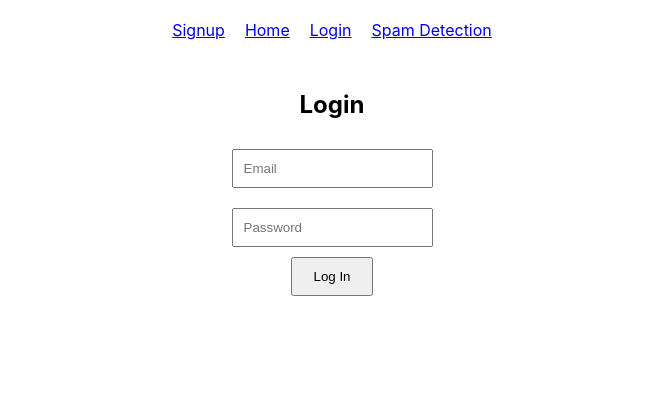
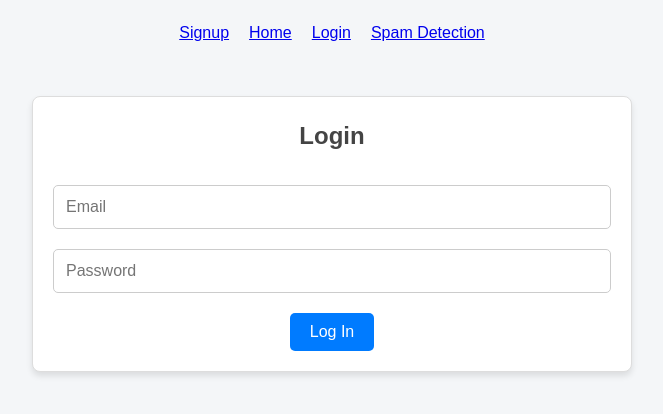
Before and after one commit to g00405662FYP/SpamShield-Frontend, a React (Create React App) app in the folder spamshield-frontend/: page /login in a window 1280 px wide. Shown: the top 414 px of the page, without its empty margins (308-971 px from the left). Built offline with nearby package versions, Linux system fonts and the light colour scheme.

Commit message:
Refactor Home, Login, Signup, and Detection components for improved styling and message handling; add global styles

```diff
--- a/spamshield-frontend/src/components/Home.js
+++ b/spamshield-frontend/src/components/Home.js
@@ -2,8 +2,9 @@ import React from 'react';
 
 function Home() {
   return (
-    <div style={{ textAlign: 'center', marginTop: '50px' }}>
+    <div className="container">
       <h1>Welcome to SpamShield</h1>
+      <p>Protecting your inbox from spam messages.</p>
     </div>
   );
 }
--- a/spamshield-frontend/src/components/Login.js
+++ b/spamshield-frontend/src/components/Login.js
@@ -12,36 +12,34 @@ function Login() {
     e.preventDefault();
     const { data, error } = await supabase.auth.signInWithPassword({ email, password });
     if (error) {
-      setMessage(error.message);
+      setMessage({ type: 'error', text: error.message });
     } else {
       localStorage.setItem('access_token', data.session.access_token);
-      setMessage('Login successful!');
+      setMessage({ type: 'success', text: 'Login successful!' });
       navigate('/dashboard');
     }
   };
 
   return (
-    <form onSubmit={handleLogin} style={{ textAlign: 'center', marginTop: '50px' }}>
+    <div className="container">
       <h2>Login</h2>
+      <form onSubmit={handleLogin}>
         <input
           type="email"
           placeholder="Email"
           value={email}
           onChange={(e) => setEmail(e.target.value)}
-        style={{ margin: '10px', padding: '10px' }}
         />
-      <br />
         <input
           type="password"
           placeholder="Password"
           value={password}
           onChange={(e) => setPassword(e.target.value)}
-        style={{ margin: '10px', padding: '10px' }}
         />
-      <br />
-      <button type="submit" style={{ padding: '10px 20px' }}>Log In</button>
-      <p>{message}</p>
+        <button type="submit">Log In</button>
       </form>
+      {message && <p className={`message ${message.type}`}>{message.text}</p>}
+    </div>
   );
 }
 
--- a/spamshield-frontend/src/components/detection.js
+++ b/spamshield-frontend/src/components/detection.js
@@ -28,7 +28,7 @@ function Detection() {
 
   return (
     <div style={{ textAlign: 'center', marginTop: '50px' }}>
-      <h2>Forum: Test Spam/Ham</h2>
+      <h2>Test Spam/Ham</h2>
       <textarea
         rows="4"
         cols="50"
@@ -42,12 +42,14 @@ function Detection() {
         Classify
       </button>
       {result && (
-        <div style={{ marginTop: '20px' }}>
-          <h3>Result</h3>
-          <p><strong>Message:</strong> {result.text}</p>
-          <p><strong>Classification:</strong> {result.classification}</p>
-        </div>
-      )}
+  <div style={{ marginTop: '20px' }}>
+    <h3>Result</h3>
+    <p><strong>Message:</strong> {result.text}</p>
+    <p><strong>Classification:</strong> {result.label}</p>
+    <p><strong>Confidence Score:</strong> {result.score}</p>
+  </div>
+)}
+
       {error && <p style={{ color: 'red' }}>{error}</p>}
     </div>
   );
--- a/spamshield-frontend/src/components/signup.js
+++ b/spamshield-frontend/src/components/signup.js
@@ -10,15 +10,16 @@ function Signup() {
     e.preventDefault();
     const { error } = await supabase.auth.signUp({ email, password });
     if (error) {
-      setMessage(error.message);
+      setMessage({ type: 'error', text: error.message });
     } else {
-      setMessage('Signup successful! Check your email for verification.');
+      setMessage({ type: 'success', text: 'Signup successful! Check your email for verification.' });
     }
   };
 
   return (
+    <div className="container">
+      <h2>Signup</h2>
       <form onSubmit={handleSignup}>
-      <h2>Signup</h2>
         <input
           type="email"
           placeholder="Email"
@@ -32,8 +33,9 @@ function Signup() {
           onChange={(e) => setPassword(e.target.value)}
         />
         <button type="submit">Sign Up</button>
-      <p>{message}</p>
       </form>
+      {message && <p className={`message ${message.type}`}>{message.text}</p>}
+    </div>
   );
 }
 
--- /dev/null
+++ b/spamshield-frontend/src/components/styles.css
@@ -0,0 +1,83 @@
+/* General Reset */
+* {
+    margin: 0;
+    padding: 0;
+    box-sizing: border-box;
+    font-family: Arial, Helvetica, sans-serif;
+  }
+
+  /* Body Styling */
+  body {
+    background-color: #f4f6f8;
+    color: #333;
+    line-height: 1.6;
+  }
+
+  /* Container Styling */
+  .container {
+    max-width: 600px;
+    margin: 50px auto;
+    padding: 20px;
+    background: #fff;
+    border: 1px solid #ddd;
+    border-radius: 8px;
+    box-shadow: 0px 4px 6px rgba(0, 0, 0, 0.1);
+    text-align: center;
+  }
+
+  /* Input Fields */
+  input, textarea {
+    width: 100%;
+    margin: 10px 0;
+    padding: 12px;
+    border: 1px solid #ccc;
+    border-radius: 5px;
+    font-size: 16px;
+  }
+
+  textarea {
+    resize: none;
+  }
+
+  /* Buttons */
+  button {
+    background-color: #007bff;
+    color: #fff;
+    border: none;
+    padding: 10px 20px;
+    margin-top: 10px;
+    border-radius: 5px;
+    cursor: pointer;
+    font-size: 16px;
+    transition: background-color 0.3s ease;
+  }
+
+  button:hover {
+    background-color: #0056b3;
+  }
+
+  /* Headings */
+  h1, h2, h3 {
+    margin-bottom: 20px;
+    color: #444;
+  }
+
+  /* Success and Error Messages */
+  .message {
+    margin-top: 10px;
+    font-size: 14px;
+  }
+
+  .message.success {
+    color: green;
+  }
+
+  .message.error {
+    color: red;
+  }
+
+  /* Loading Indicator */
+  .loading {
+    font-size: 16px;
+    color: #007bff;
+  }
--- a/spamshield-frontend/src/index.js
+++ b/spamshield-frontend/src/index.js
@@ -2,6 +2,7 @@ import React from 'react';
 import ReactDOM from 'react-dom/client';
 import './index.css';
 import App from './App';
+import './components/styles.css';
 
 const root = ReactDOM.createRoot(document.getElementById('root'));
 root.render(
```
Lines whose indentation alone changed are shown as unchanged.
